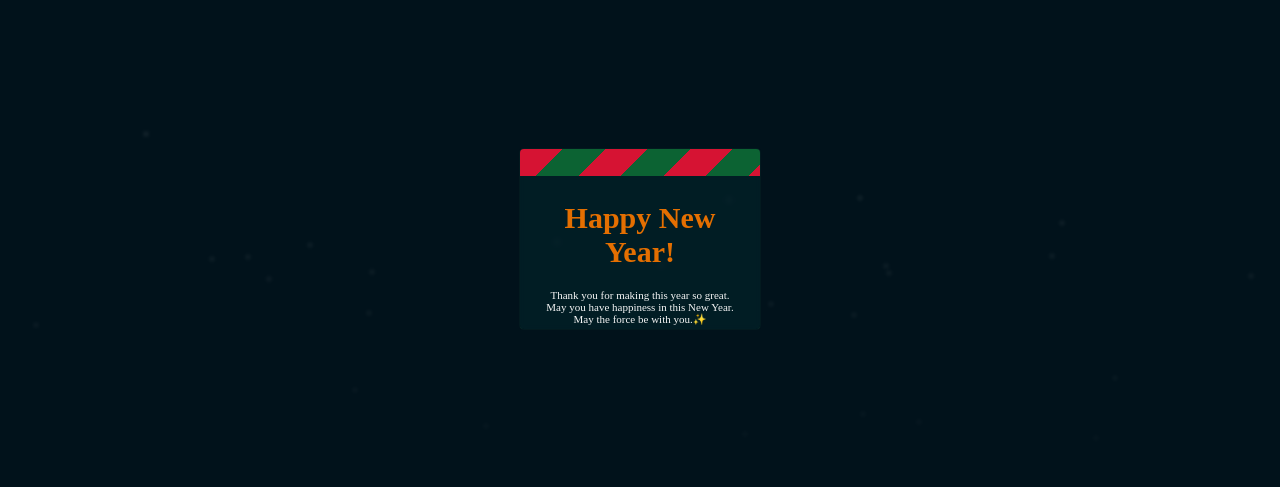
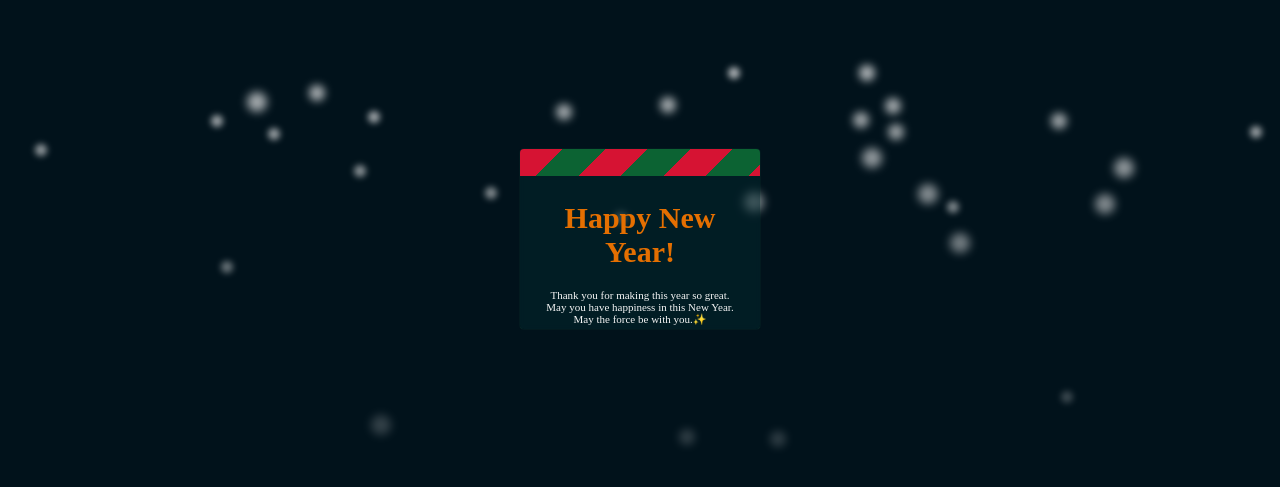
Before and after one commit to wrathofhorde/snow, a plain HTML site: page index.html in a window 1280 px wide. Shown: the part 161-648 px from the top of the page. Drawn offline with Linux system fonts and the light colour scheme; a web font is replaced by a local one.

Commit message:
animation

```diff
--- a/index.js
+++ b/index.js
@@ -1,12 +1,12 @@
 const wrapper = document.querySelector(".wrapper");
 let count = 0;
-const ANI_MAX_TIME = 40;
-const ANI_MIN_TIME = 30;
-const DELAY_MAX = 10;
-const DELAY_MIN = 2;
+const ANI_MAX_TIME = 60;
+const ANI_MIN_TIME = 40;
+const DELAY_MAX = 15;
+const DELAY_MIN = 5;
 
 const addSnow = () => {
-  const [small, middle, big] = [30, 40, 50];
+  const [small, middle, big] = [12, 16, 20];
   const snowsize = [
     small,
     small,
@@ -20,11 +20,13 @@ const addSnow = () => {
     big,
   ];
   const snow = document.createElement("span");
-  const size = snowsize[Math.random() * snowsize.length];
+  const size = snowsize[Math.floor(Math.random() * snowsize.length)];
   snow.classList.add("snow");
   snow.style.width = `${size}px`;
   snow.style.height = `${size}px`;
+  snow.style.filter = `blur(${size / 4}px)`;
   snow.style.borderRadius = `${size / 2}px`;
+
   snow.style.left = `${Math.floor(Math.random() * (window.innerWidth + 1))}px`;
   snow.style.animationDuration = `${Math.floor(
     Math.random() * (ANI_MAX_TIME - ANI_MIN_TIME) + ANI_MIN_TIME
--- a/style.css
+++ b/style.css
@@ -76,11 +76,7 @@ p {
 .snow {
   position: absolute;
   top: -10px;
-  width: 2px;
-  height: 2px;
-  border-radius: 2px;
   background-color: white;
-  filter: blur(2px);
   animation: snowfall;
   animation-timing-function: linear;
   animation-iteration-count: infinite;
```
